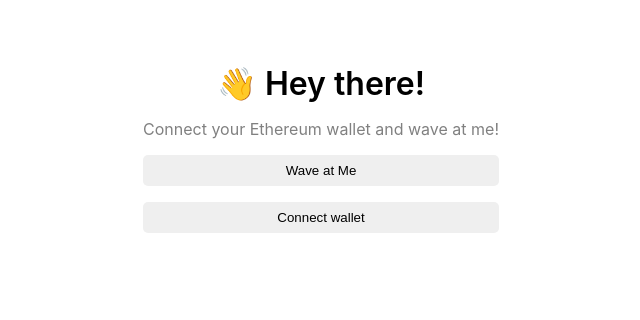
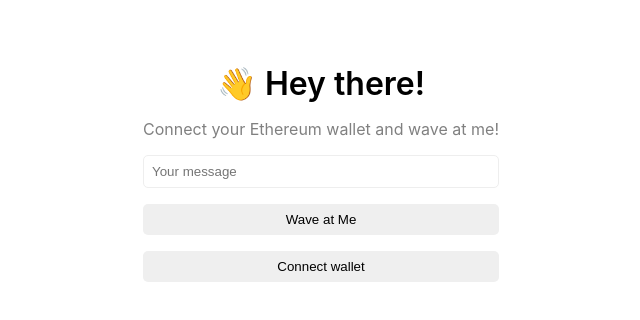
Before and after one commit to helderavila/wave-portal-ui, a React (Create React App) app: page / in a window 1280 px wide. Shown: the top 320 px of the page, without its empty margins (319-959 px from the left). Built offline with nearby package versions, Linux system fonts and the light colour scheme.

Commit message:
Enviando mensagem dinamica

```diff
--- a/src/App.css
+++ b/src/App.css
@@ -32,3 +32,10 @@
   border-radius: 5px;
 
 }
+
+.waveInput {
+  margin-top: 16px;
+  padding: 8px;
+  border: 1px solid #eee;
+  border-radius: 5px;
+}
--- a/src/App.js
+++ b/src/App.js
@@ -7,6 +7,7 @@
   const [currAccount, setCurrentAccount] = React.useState()
   const [loading, setLoading] = React.useState(false)
   const [allWaves, setAllWaves] = React.useState([])
+  const [waveText, setWaveText] = React.useState('')
 
   const contractAddress = "0x7297114BFae0488853179dfE3adAb48fc53Fb313"
   const contractABI = abi.abi
@@ -75,6 +76,7 @@
   },[])
 
   const wave = async () => {
+    if (!waveText) return
     const provider = new ethers.providers.Web3Provider(window.ethereum)
     const signer = provider.getSigner()
     const waveportalContract = new ethers.Contract(contractAddress, contractABI, signer)
@@ -82,13 +84,14 @@
     let count = await waveportalContract.getTotalWaves()
     console.log("Retrieved total wave count...", count.toNumber())
 
-    const waveTxn = await waveportalContract.wave("Hello World")
+    const waveTxn = await waveportalContract.wave(waveText)
     setLoading(true)
     console.log("Mining...", waveTxn.hash)
 
     await waveTxn.wait()
     console.log("Mined -- ", waveTxn.hash)
     setLoading(false)
+    setWaveText('')
 
     count = await waveportalContract.getTotalWaves()
     console.log("Retreived total wave count...", count.toNumber())
@@ -105,6 +108,13 @@
         <div className="bio">
           Connect your Ethereum wallet and wave at me!
         </div>
+
+        <input
+          className="waveInput"
+          value={waveText}
+          onChange={(e) => setWaveText(e.target.value)}
+          placeholder="Your message"
+        />
 
         <button disabled={loading} className="waveButton" onClick={wave}>
           {loading ? 'Sending wave...' : 'Wave at Me'}
```
